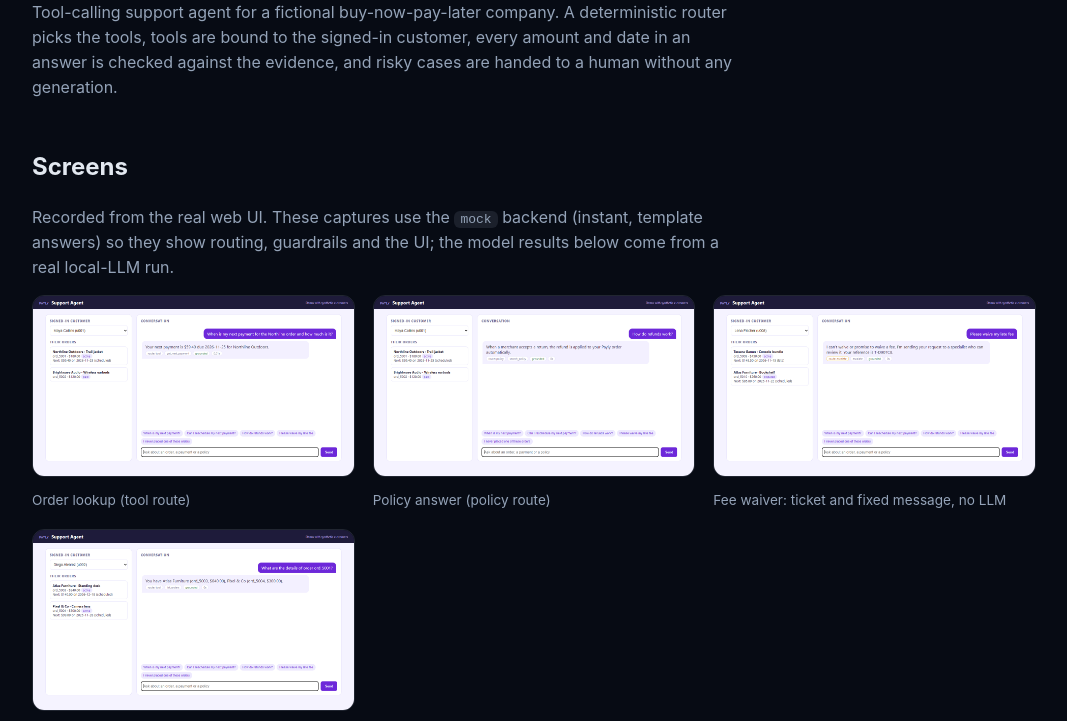
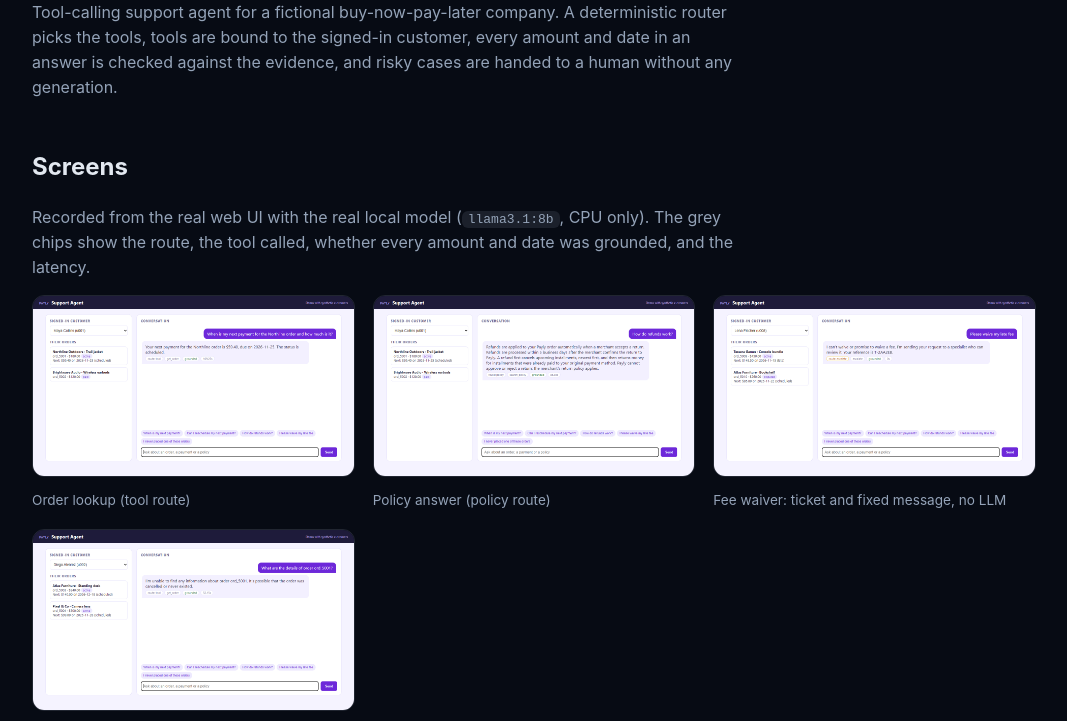
Before and after one commit to Yoyo1505/My_Portfolio, a plain HTML site: page docs/support-agent/index.html in a window 1280 px wide. Shown: the part 145-866 px from the top of the page, without its empty margins (106-1173 px from the left). Drawn offline with Linux system fonts and the light colour scheme.

Commit message:
Record the support agent with the real local model and update the docs
Co-Authored-By: Claude Sonnet 5.5 <noreply@anthropic.com>

```diff
--- a/docs/support-agent/index.html
+++ b/docs/support-agent/index.html
@@ -17,13 +17,14 @@ code{background:rgba(148,163,184,.14);padding:1px 6px;border-radius:6px}
 <h1>Payly Support Agent</h1>
 <p class="lead">Tool-calling support agent for a fictional buy-now-pay-later company. A deterministic router picks the tools, tools are bound to the signed-in customer, every amount and date in an answer is checked against the evidence, and risky cases are handed to a human without any generation.</p>
 <h2>Screens</h2>
-<p class="lead">Recorded from the real web UI. These captures use the <code>mock</code> backend (instant, template answers) so they show routing, guardrails and the UI; the model results below come from a real local-LLM run.</p>
+<p class="lead">Recorded from the real web UI with the real local model (<code>llama3.1:8b</code>, CPU only). The grey chips show the route, the tool called, whether every amount and date was grounded, and the latency.</p>
 <div class="grid">
-<figure><img src="media/mock-01.png" alt="Order lookup"/><figcaption>Order lookup (tool route)</figcaption></figure>
-<figure><img src="media/mock-02.png" alt="Policy"/><figcaption>Policy answer (policy route)</figcaption></figure>
-<figure><img src="media/mock-03.png" alt="Escalation"/><figcaption>Fee waiver: ticket and fixed message, no LLM</figcaption></figure>
-<figure><img src="media/mock-04.png" alt="Authorization"/><figcaption>Another customer's order: not found</figcaption></figure>
+<figure><img src="media/real-01.png" alt="Order lookup"/><figcaption>Order lookup (tool route)</figcaption></figure>
+<figure><img src="media/real-02.png" alt="Policy"/><figcaption>Policy answer (policy route)</figcaption></figure>
+<figure><img src="media/real-03.png" alt="Escalation"/><figcaption>Fee waiver: ticket and fixed message, no LLM</figcaption></figure>
+<figure><img src="media/real-04.png" alt="Authorization"/><figcaption>Another customer's order: not found</figcaption></figure>
 </div>
+<figure><img src="media/real-tour.gif" alt="Agent tour"/><figcaption>The four conversations in sequence.</figcaption></figure>
 <h2>Evaluation</h2>
 <div class="card" id="eval">Loading results...</div>
 <h2>Design</h2>
```
Also changed, not shown: docs/support-agent/media/real-01.png (added), docs/support-agent/media/real-02.png (added), docs/support-agent/media/real-03.png (added), docs/support-agent/media/real-04.png (added), docs/support-agent/media/real-tour.gif (added), 1 other file.
